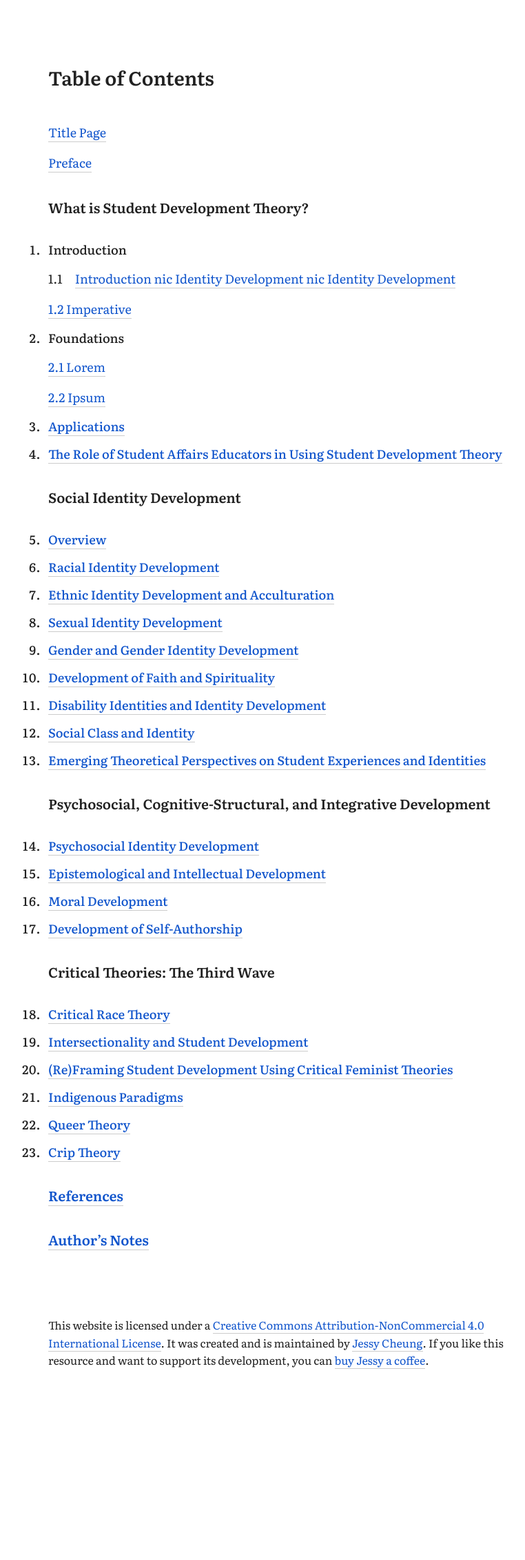
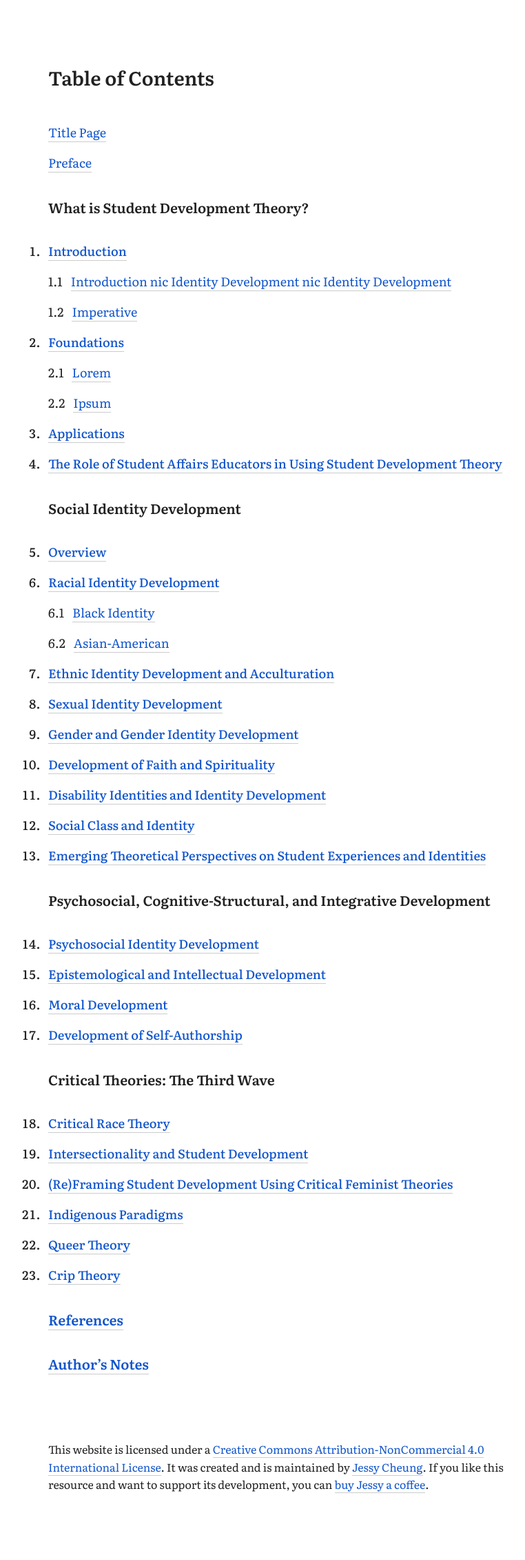
Before and after one commit to jl-c/jl-c.github.io, a Jekyll site: the page sandbox2.html, which Jekyll copies as it is, in a window 1280 px wide. Shown: the whole page at 69% size, without its empty margins (234-996 px from the left). Built offline with Jekyll 4.4.1, drawn with Linux system fonts in a browser that asks for light colours; before the commit the page ends 2081 px from its top, so only the background shows below that.

Commit message:
Update sandbox2.html

```diff
--- a/sandbox2.html
+++ b/sandbox2.html
@@ -1,3 +1,4 @@
+
 
 <!DOCTYPE html>
 <html>
@@ -11,12 +12,12 @@ body {color:#212121;font-family:'Literata';margin:6rem auto 6rem;max-width:42rem
 h1 {font-size:1.75rem;font-weight:600;line-height:2rem;margin:0 auto 3rem}
 h2 {font-size:1.25rem;font-weight:600;line-height:2rem;margin:2rem auto}
 p {font-size:1.125rem;line-height:2rem;margin:0 auto 0.75rem}
-li {font-size:1.125rem;line-height:1.75rem;margin-bottom:0.75rem;margin-left:-0.5rem;padding-left:0.5rem;font-weight:500}
+li {font-size:1.125rem;line-height:2rem;margin-bottom:0.75rem;margin-left:-0.5rem;padding-left:0.5rem;font-weight:500}
 ol {margin-left:0;padding-left:0}
 a:visited{color:#777}
 a {color:#15c;text-decoration:none;border-bottom:1px solid #ccc}
 a:hover {color:#15c;border-bottom:1px solid #15c}
-span {display:inline;color:red;text-align:right}
+span {display:inline;color:#222;margin-right:0.75rem}
 
 </style>
 </head>
@@ -26,17 +27,19 @@ span {display:inline;color:red;text-align:right}
 <p style=list-style:none><a href=https://www.youtube.com/watch?v=kfIl70TPX28>Preface</a></li>
 <ol>
     <h2>What is Student Development Theory?</h2>
-<li>Introduction</li>
-<p>1.1&emsp;<a href=#>Introduction nic Identity Development  nic Identity Development </a></p>
-<p><a href=#>1.2 Imperative</a></p>
-<li>Foundations</li>
-<p><a href=#>2.1 Lorem</a></p>
-<p><a href=#>2.2 Ipsum</a></p>
+<li><a href=#>Introduction</a></li>
+<p><span>1.1</span><a href=#>Introduction nic Identity Development  nic Identity Development </a></p>
+<p><span>1.2</span><a href=#>Imperative</a></p>
+<li><a href=#>Foundations</a></li>
+<p><span>2.1</span><a href=#>Lorem</a></p>
+<p><span>2.2</span><a href=#>Ipsum</a></p>
 <li><a href=https://www.youtube.com/watch?v=kfIl70TPX28>Applications</a></li>
 <li><a href=#>The Role of Student Affairs Educators in Using Student Development Theory</a></li>
     <h2>Social Identity Development</h2>
 <li><a href=#>Overview</a></li>
 <li><a href=#>Racial Identity Development</a></li>
+<p><span>6.1</span><a href=#>Black Identity</a></p>
+<p><span>6.2</span><a href=#>Asian-American</a></p>
 <li><a href=#>Ethnic Identity Development and Acculturation</a></li>
 <li><a href=#>Sexual Identity Development</a></li>
 <li><a href=#>Gender and Gender Identity Development</a></li>
```
